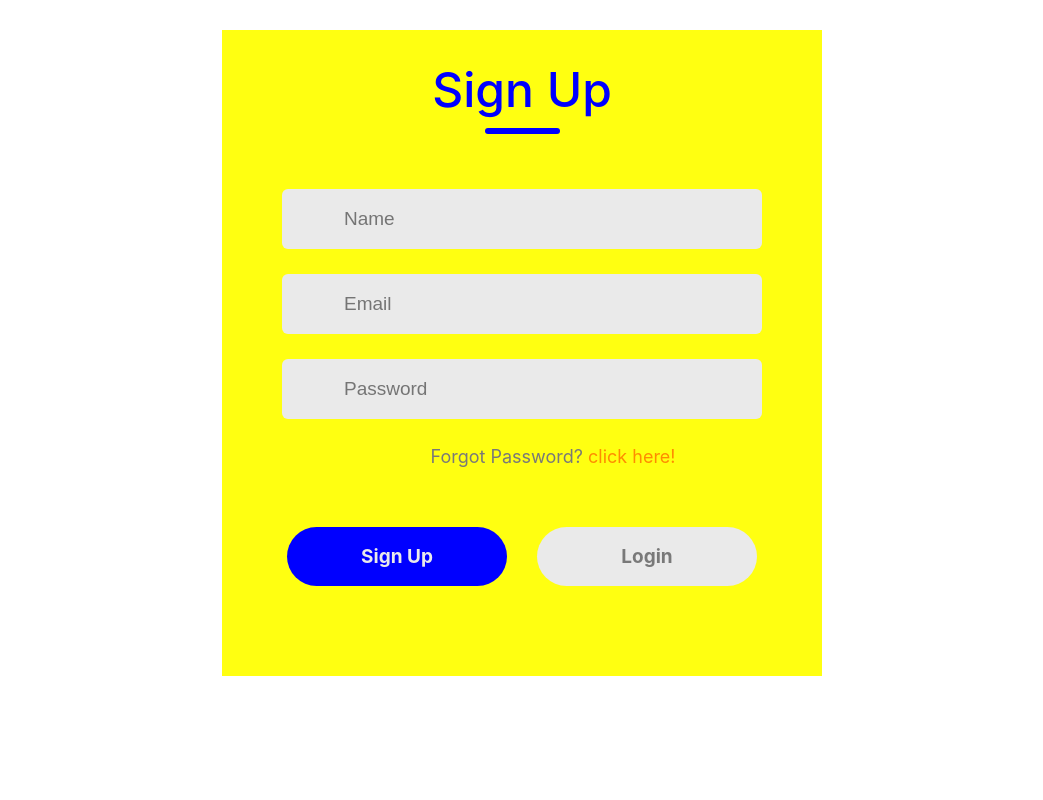
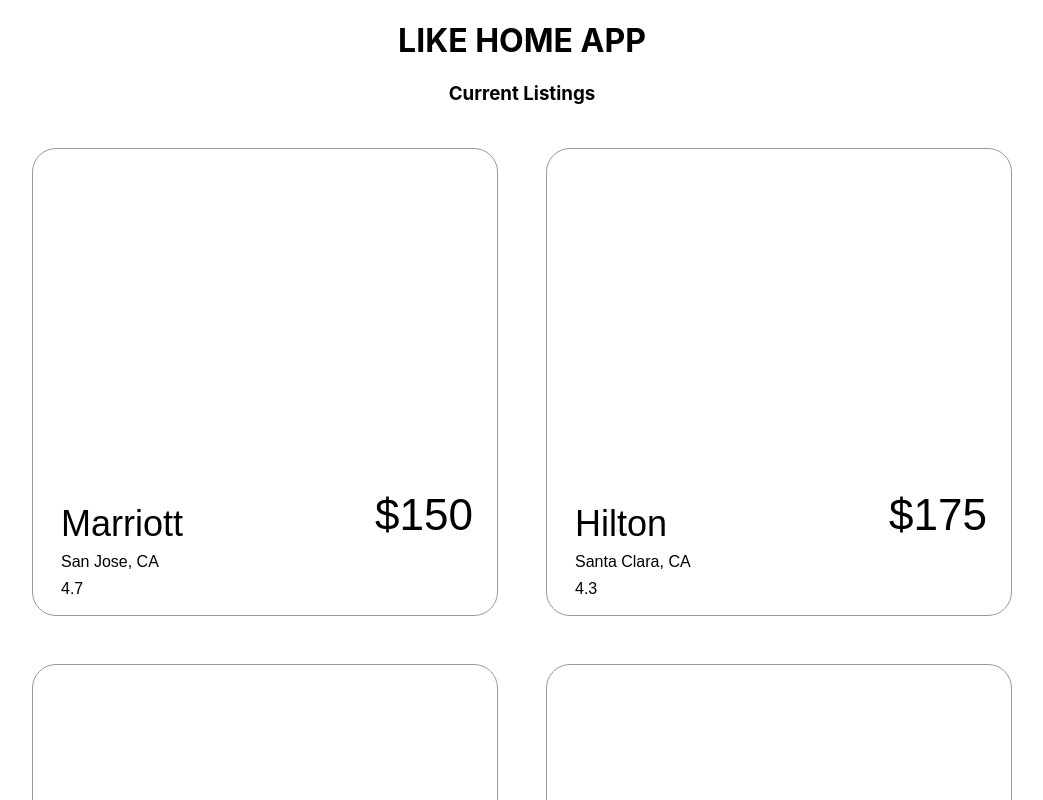
Before and after one commit to vivekkoya/LikeHome-Hotel, a React (Create React App) app in the folder hotel/: page /listings in a window 1280 px wide. Shown: the top 800 px of the page, without its empty margins (118-1161 px from the left). Built offline with nearby package versions, Linux system fonts and the light colour scheme.

Commit message:
Listing Page and Listing Card

```diff
--- a/hotel/package.json
+++ b/hotel/package.json
@@ -11,6 +11,7 @@
     "react": "^18.2.0",
     "react-dom": "^18.2.0",
     "react-file-base64": "^1.0.3",
+    "react-router-dom": "^6.16.0",
     "react-scripts": "^5.0.1",
     "redux": "^4.2.1",
     "redux-thunk": "^2.4.2",
--- a/hotel/src/App.js
+++ b/hotel/src/App.js
@@ -1,13 +1,23 @@
 
 import './App.css';
 import LoginSignup from './loginpage/LoginSignup';
+import Listings from './listingspage/Listings';
 import React from 'react';
+import { Router, Routes, Route, Link} from 'react-router-dom';
 
 
 function App() {
   return (
+
+
     <div className="App">
-      <LoginSignup/>
+    <h1>LIKE HOME APP</h1>
+      <div className="routes">
+        <Routes>
+            <Route exact path="/" element={<LoginSignup/>}/>
+            <Route path="/listings" element={<Listings/>} />
+        </Routes>
+      </div>
     </div>
   );
 }
--- a/hotel/src/index.js
+++ b/hotel/src/index.js
@@ -1,5 +1,6 @@
 import React from 'react';
 import ReactDOM from 'react-dom/client';
+import { BrowserRouter } from 'react-router-dom';
 import './index.css';
 import App from './App';
 //import reportWebVitals from './reportWebVitals';
@@ -7,7 +8,9 @@
 const root = ReactDOM.createRoot(document.getElementById('root'));
 root.render(
   <React.StrictMode>
-    <App />
+   <BrowserRouter>
+     <App />
+    </BrowserRouter>
   </React.StrictMode>
 );
 
--- /dev/null
+++ b/hotel/src/listingcard/ListingCard.css
@@ -0,0 +1,39 @@
+.listing-card {
+    height: 450px;
+    border: 1px solid #999999;
+    min-width: 35%;
+    margin: 24px;
+    border-radius: 24px;
+    padding: 8px;
+}
+
+.listing-image {
+    width: 100%;
+    height: 75%;
+}
+
+.listing-details {
+    height: 100%;
+     justify-content: space-evenly;
+    display: flex;
+    flex-direction: column;
+    align-items: flex-start;
+    padding: 0 20px;
+}
+
+.listing-name {
+    font-size: 36px;
+}
+
+.listing-info{
+    font-family: sans-serif;
+    height: 25%;
+    display: flex;
+}
+
+.listing-price {
+transform: translateY(-4px);
+    padding: 0 16px;
+    margin-left: auto;
+    font-size: 44px;
+}
--- /dev/null
+++ b/hotel/src/listingcard/ListingCard.jsx
@@ -0,0 +1,26 @@
+import React from 'react'
+import './ListingCard.css'
+
+const ListingCard = (props) => {
+    const listing = props.listing;
+    const name = listing.name;
+    const city = listing.city;
+    const rating = listing.rating;
+    const price = listing.price;
+
+    return(
+    <div className="listing-card">
+        <div className="listing-image"> </div>
+        <div className="listing-info">
+            <div className="listing-details">
+                <div className="listing-name"> {name}</div>
+                <div className="listing-city">{city} </div>
+                <div className="listing-rating">{rating}</div>
+            </div>
+            <div className="listing-price">{price}</div>
+        </div>
+    </div>
+    )
+}
+
+export default ListingCard
--- /dev/null
+++ b/hotel/src/listingspage/Listings.css
@@ -0,0 +1,5 @@
+.listing-cards {
+    display: flex;
+    flex-wrap: wrap;
+    justify-content: center;
+}
--- /dev/null
+++ b/hotel/src/listingspage/Listings.jsx
@@ -0,0 +1,27 @@
+import React from 'react'
+import './Listings.css'
+import ListingCard from '../listingcard/ListingCard'
+
+const Listings = () => {
+    const listings = [
+        {name: "Marriott", city: "San Jose, CA", rating: "4.7", price: "$150"},
+        {name: "Hilton", city: "Santa Clara, CA", rating: "4.3", price: "$175"},
+        {name: "Hyatt", city: "Sunnyvale, CA", rating: "4.5", price: "$200"},
+        {name: "Motel 6", city: "Cupertino, CA", rating: "3.8", price: "$100"},
+        {name: "Intercontinental", city: "Milpitas, CA", rating: "4.9", price: "$300"},
+    ]
+    return (
+    <div className="listings">
+        <h3>Current Listings</h3>
+        <div className="listing-cards">
+         {
+              (
+                listings.map((listing) => <ListingCard listing={listing}/> )
+              )
+        }
+        </div>
+    </div>
+    )
+}
+
+export default Listings
```
Also changed, not shown: 1 other file (tests, documents, lock files or other folders).
